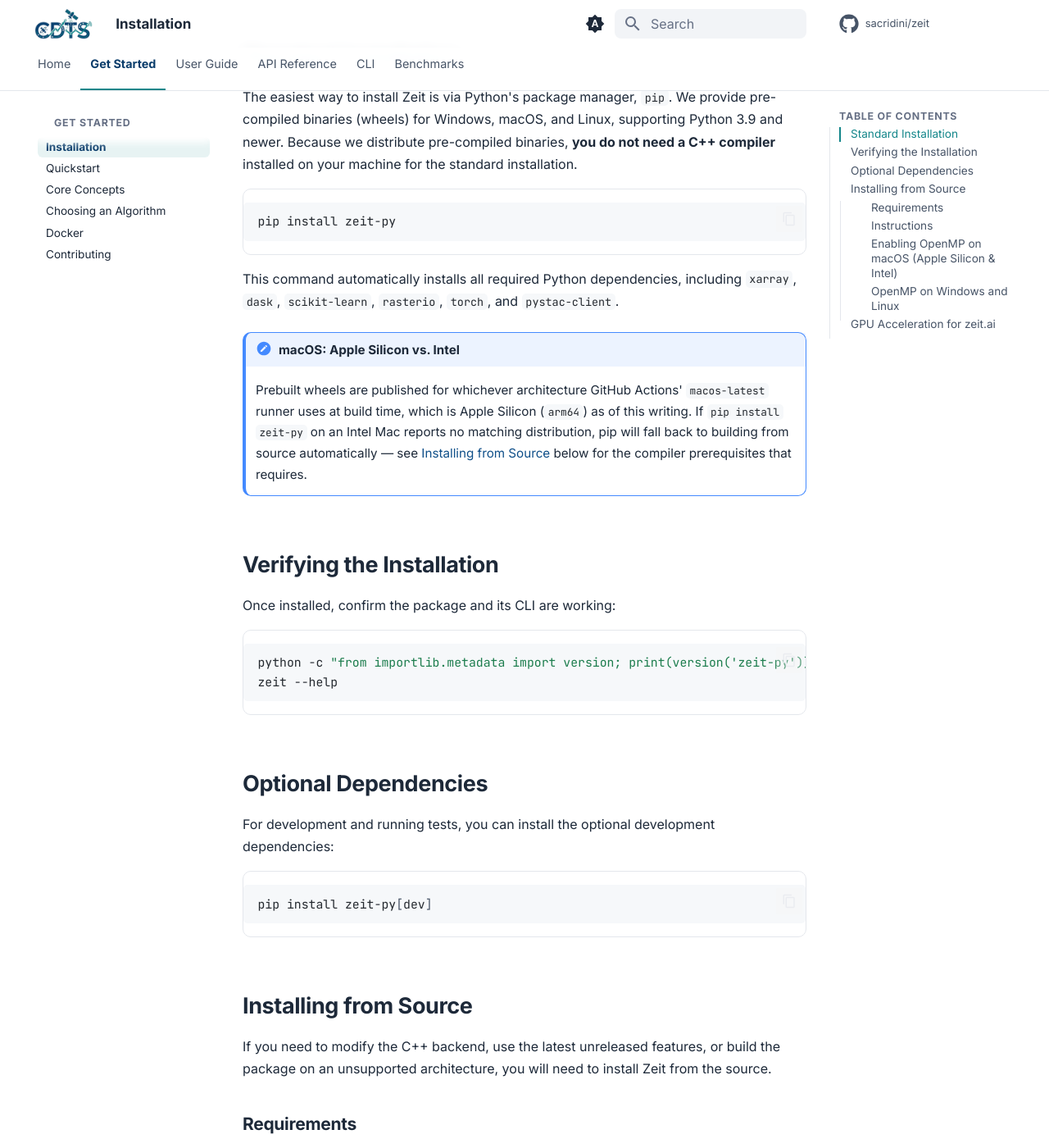
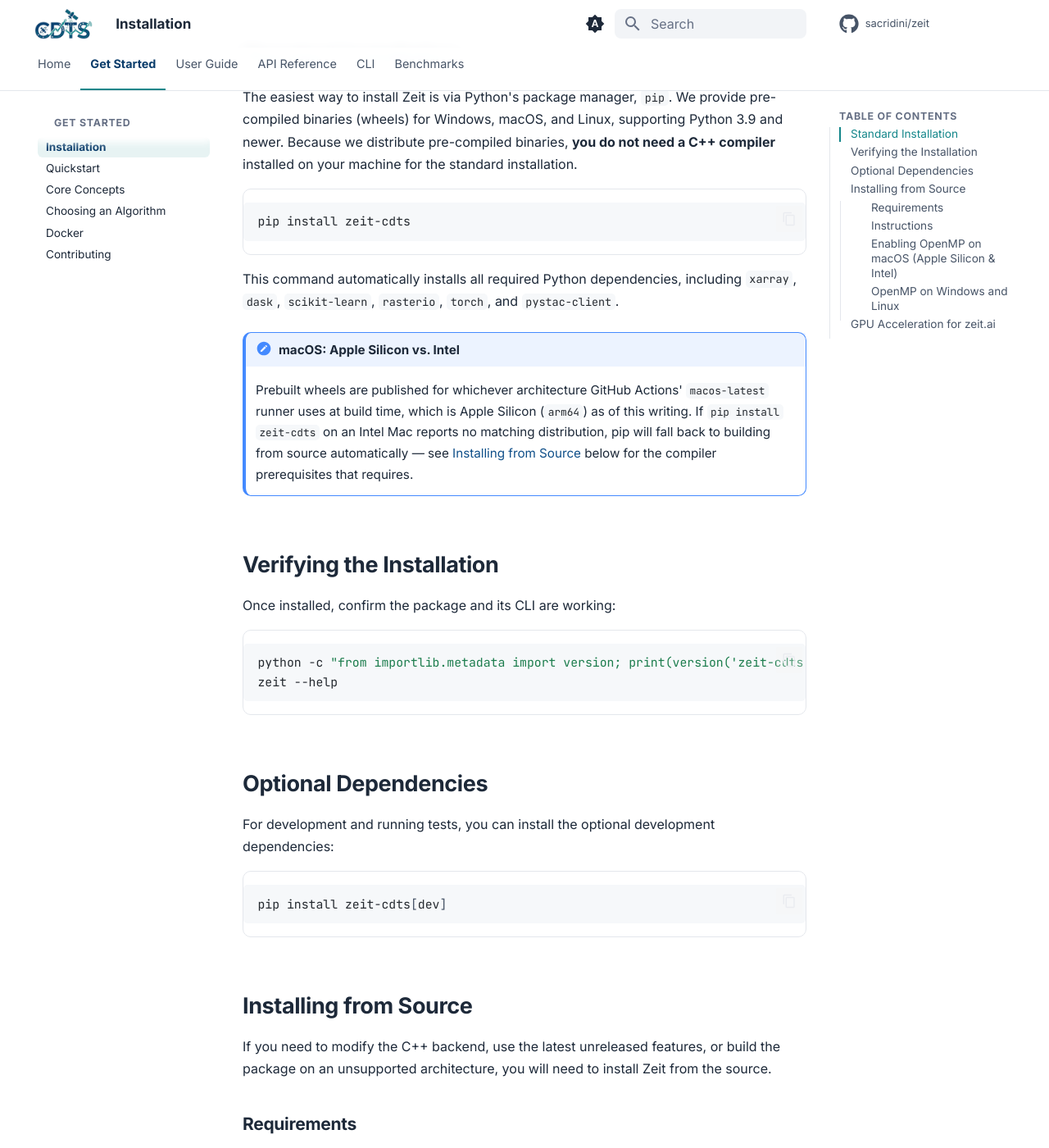
Before and after one commit to sacridini/cdts, an MkDocs documentation site: the page built from docs/getting-started/installation.md, in a window 1280 px wide and 1400 px high, scrolled down 374 px. Shown: the whole window at 82% size. Built offline with MkDocs 1.6.1 and Material for MkDocs 9.7.7, drawn with Linux system fonts in a browser that asks for light colours; comment, search, counter and statistics services are not loaded; some of the changed text lies outside the part shown.

Commit message:
build: publish to PyPI as zeit-cdts
The distribution name is now zeit-cdts. The import name, CLI command
and xarray accessor stay zeit.

````diff
--- a/docs/getting-started/installation.md
+++ b/docs/getting-started/installation.md
@@ -7,20 +7,20 @@
 The easiest way to install Zeit is via Python's package manager, `pip`. We provide pre-compiled binaries (wheels) for Windows, macOS, and Linux, supporting Python 3.9 and newer. Because we distribute pre-compiled binaries, **you do not need a C++ compiler** installed on your machine for the standard installation.
 
 ```bash
-pip install zeit-py
+pip install zeit-cdts
 ```
 
 This command automatically installs all required Python dependencies, including `xarray`, `dask`, `scikit-learn`, `rasterio`, `torch`, and `pystac-client`.
 
 !!! note "macOS: Apple Silicon vs. Intel"
-    Prebuilt wheels are published for whichever architecture GitHub Actions' `macos-latest` runner uses at build time, which is Apple Silicon (`arm64`) as of this writing. If `pip install zeit-py` on an Intel Mac reports no matching distribution, pip will fall back to building from source automatically — see [Installing from Source](#installing-from-source) below for the compiler prerequisites that requires.
+    Prebuilt wheels are published for whichever architecture GitHub Actions' `macos-latest` runner uses at build time, which is Apple Silicon (`arm64`) as of this writing. If `pip install zeit-cdts` on an Intel Mac reports no matching distribution, pip will fall back to building from source automatically — see [Installing from Source](#installing-from-source) below for the compiler prerequisites that requires.
 
 ## Verifying the Installation
 
 Once installed, confirm the package and its CLI are working:
 
 ```bash
-python -c "from importlib.metadata import version; print(version('zeit-py'))"
+python -c "from importlib.metadata import version; print(version('zeit-cdts'))"
 zeit --help
 ```
 
@@ -29,7 +29,7 @@
 For development and running tests, you can install the optional development dependencies:
 
 ```bash
-pip install zeit-py[dev]
+pip install zeit-cdts[dev]
 ```
 
 ## Installing from Source
@@ -80,19 +80,19 @@
 
 3. With those exported in the same shell, install Zeit from source. `setup.py` will now detect `libomp` and compile with OpenMP support:
    ```bash
-   pip install --no-binary zeit-py zeit-py
+   pip install --no-binary zeit-cdts zeit-cdts
    # or, if cloning from GitHub: pip install -e .
    ```
 
 ### OpenMP on Windows and Linux
 
-Unlike macOS, Windows (MSVC) and Linux (GCC) ship with native OpenMP support, so no extra steps are needed — `setup.py` enables it automatically for both a standard `pip install zeit-py` (wheel) and a source install.
+Unlike macOS, Windows (MSVC) and Linux (GCC) ship with native OpenMP support, so no extra steps are needed — `setup.py` enables it automatically for both a standard `pip install zeit-cdts` (wheel) and a source install.
 
 ## GPU Acceleration for `zeit.ai`
 
 The deep learning models in `zeit.ai` (`UTAE`, `LTAE`/`LightTAE`, `TempCNN`, `Siamese Change Detector`, `GeoFoundationViT`) are plain PyTorch `nn.Module`s and run on whatever device you move them to — none of them hard-code CUDA.
 
-*   **NVIDIA GPUs (Linux/Windows):** the standard `pip install zeit-py` installs a `torch` build with CUDA support where available. Use `torch.device("cuda")` as usual.
+*   **NVIDIA GPUs (Linux/Windows):** the standard `pip install zeit-cdts` installs a `torch` build with CUDA support where available. Use `torch.device("cuda")` as usual.
 *   **Apple Silicon (any M-series chip):** PyTorch's Metal (`mps`) backend gives you native GPU acceleration on macOS — no CUDA or extra install needed, since it ships in the same `torch` package:
     ```python
     device = torch.device("mps" if torch.backends.mps.is_available() else "cpu")
--- a/mkdocs.yml
+++ b/mkdocs.yml
@@ -115,7 +115,7 @@
       link: https://github.com/sacridini/zeit
       name: Zeit on GitHub
     - icon: fontawesome/brands/python
-      link: https://pypi.org/project/zeit-py/
+      link: https://pypi.org/project/zeit-cdts/
       name: Zeit on PyPI
 
 nav:
--- a/pyproject.toml
+++ b/pyproject.toml
@@ -3,7 +3,7 @@
 build-backend = "setuptools.build_meta"
 
 [project]
-name = "zeit-py"
+name = "zeit-cdts"
 version = "0.23.0"
 description = "Zeit: Change Detection and Time Series for Python - LandTrendr and CCDC tools"
 license = "GPL-2.0-or-later"
--- a/setup.py
+++ b/setup.py
@@ -90,7 +90,7 @@
         build_ext.build_extensions(self)
 
 setup(
-    name='zeit-py',
+    name='zeit-cdts',
     version='0.23.0',
     packages=['zeit'],
     ext_modules=ext_modules,
````
Also changed, not shown: README.md (+3 -3 lines), docs/getting-started/quickstart.md (+2 -2 lines), docs/index.md (+1 -1 lines), docs/tutorials/parallel-cloud-processing.md (+2 -2 lines), 1 other file.
